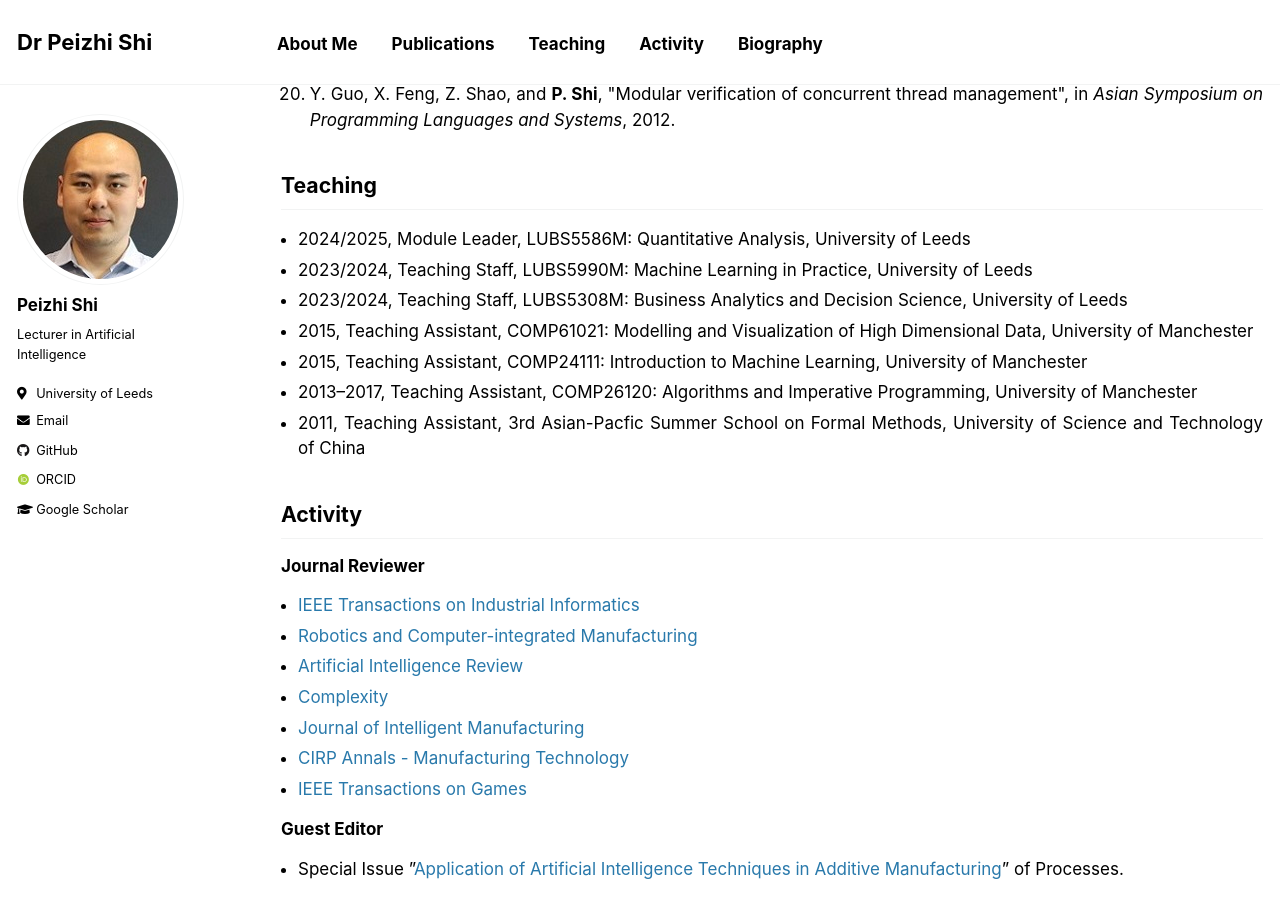
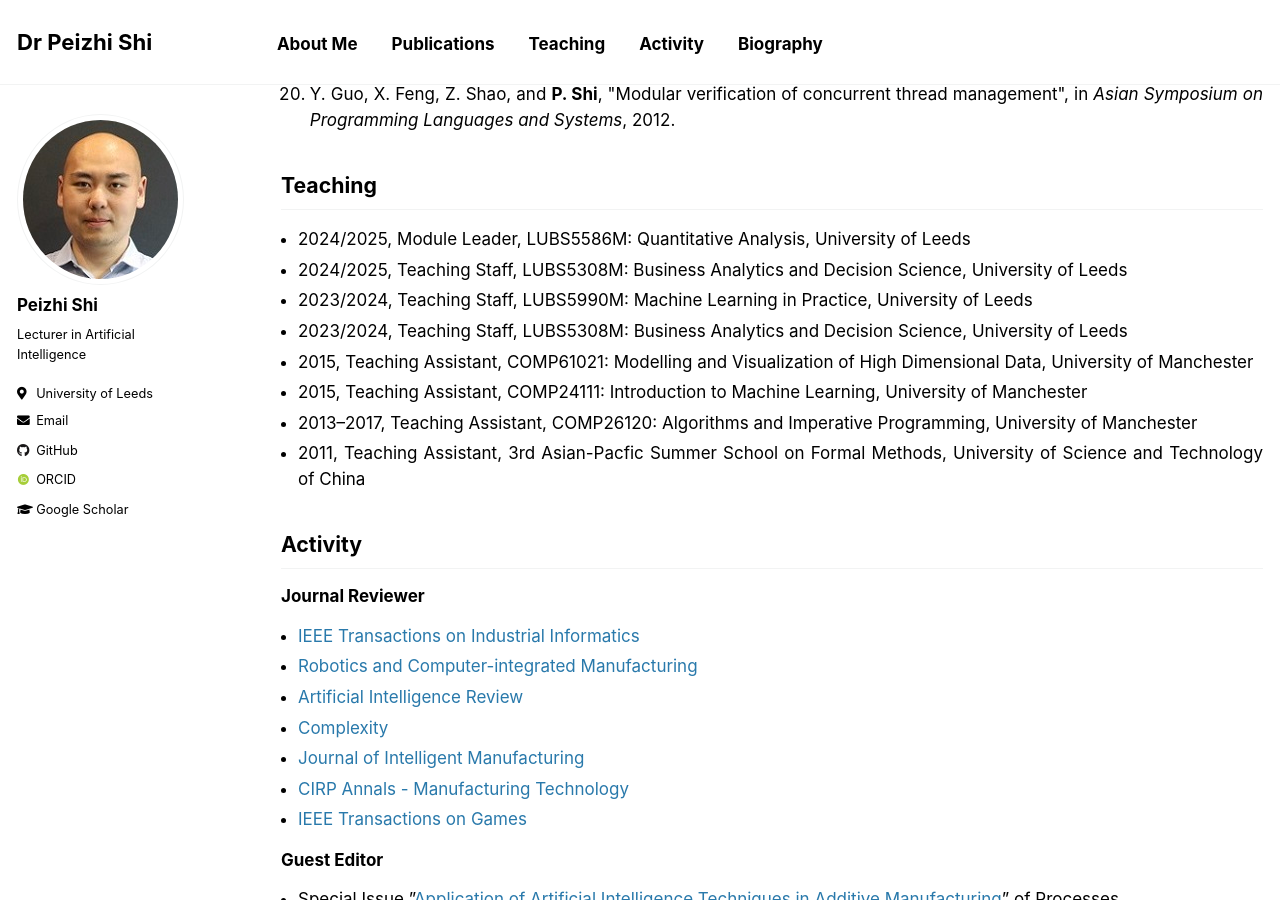
Before and after one commit to PeizhiShi/peizhishi.github.io, a Jekyll site: the page built from _pages/index.md, in a window 1280 px wide and 900 px high, scrolled down 2550 px. Built offline with Jekyll 4.4.1, drawn with Linux system fonts in a browser that asks for light colours; some web fonts are replaced; our own code applies the rules of GitHub Pages for plain Markdown files.

Commit message:
Update index.md

```diff
--- a/_pages/index.md
+++ b/_pages/index.md
@@ -41,6 +41,7 @@ My research interests include machine learning, computer vision, artificial inte
 ## Teaching
 
 - 2024/2025, Module Leader, LUBS5586M: Quantitative Analysis, University of Leeds
+- 2024/2025, Teaching Staff, LUBS5308M: Business Analytics and Decision Science, University of Leeds
 - 2023/2024, Teaching Staff, LUBS5990M: Machine Learning in Practice, University of Leeds
 - 2023/2024, Teaching Staff, LUBS5308M: Business Analytics and Decision Science, University of Leeds
 - 2015, Teaching Assistant, COMP61021: Modelling and Visualization of High Dimensional Data, University of Manchester
```
